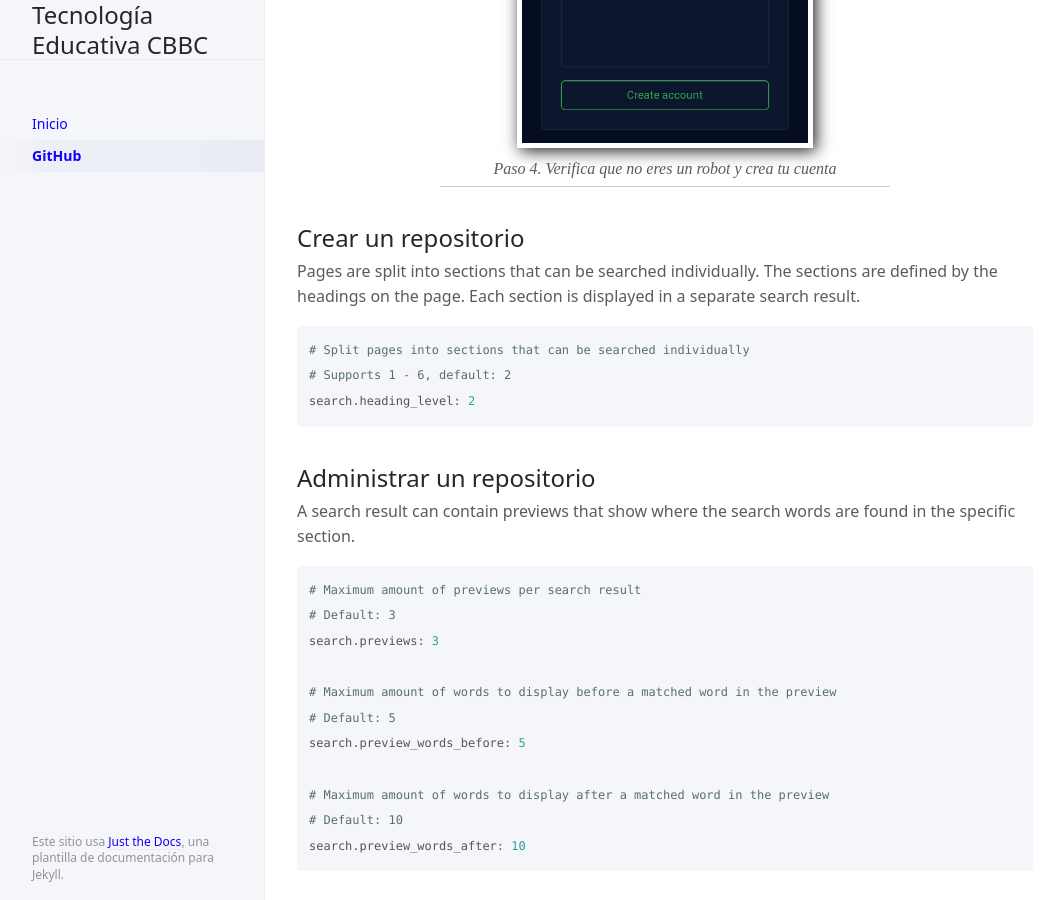
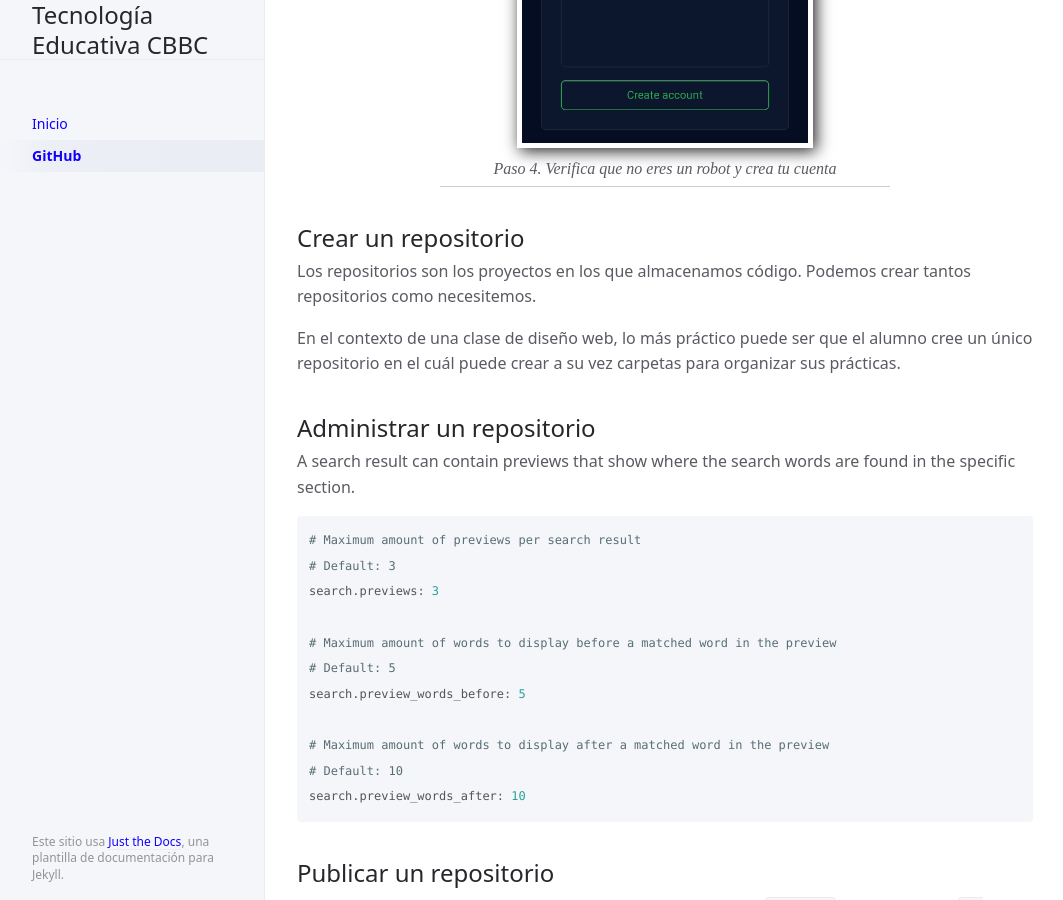
Before and after one commit to CoBachBC/demo, a Jekyll site: the page built from docs/github.md, in a window 1280 px wide and 900 px high, scrolled down 3084 px. Shown: the whole window, without its empty margins (107-1170 px from the left). Built offline with Jekyll 4.4.1, drawn with Linux system fonts in a browser that asks for light colours.

Commit message:
Update github.md

````diff
--- a/docs/github.md
+++ b/docs/github.md
@@ -52,15 +52,9 @@ Paso 4. Verifica que no eres un robot y crea tu cuenta
 
 ## Crear un repositorio
 
-Pages are split into sections that can be searched individually.
-The sections are defined by the headings on the page.
-Each section is displayed in a separate search result.
+Los repositorios son los proyectos en los que almacenamos código. Podemos crear tantos repositorios como necesitemos.
 
-```yaml
-# Split pages into sections that can be searched individually
-# Supports 1 - 6, default: 2
-search.heading_level: 2
-```
+En el contexto de una clase de diseño web, lo más práctico puede ser que el alumno cree un único repositorio en el cuál puede crear a su vez carpetas para organizar sus prácticas.
 
 ## Administrar un repositorio
 
````
